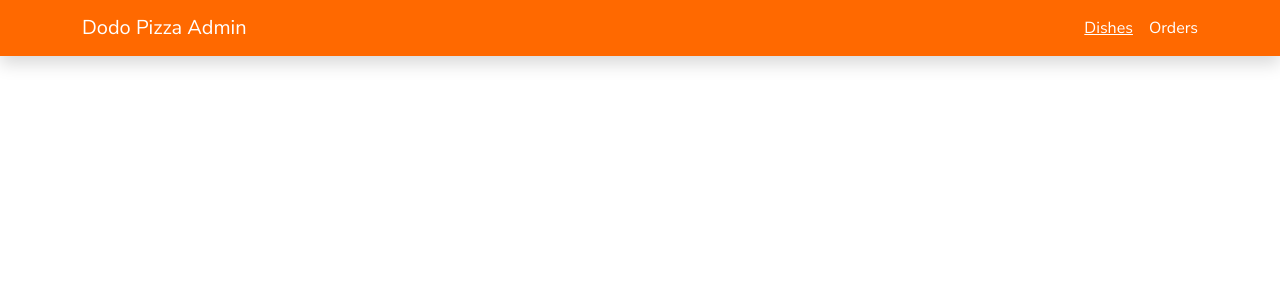
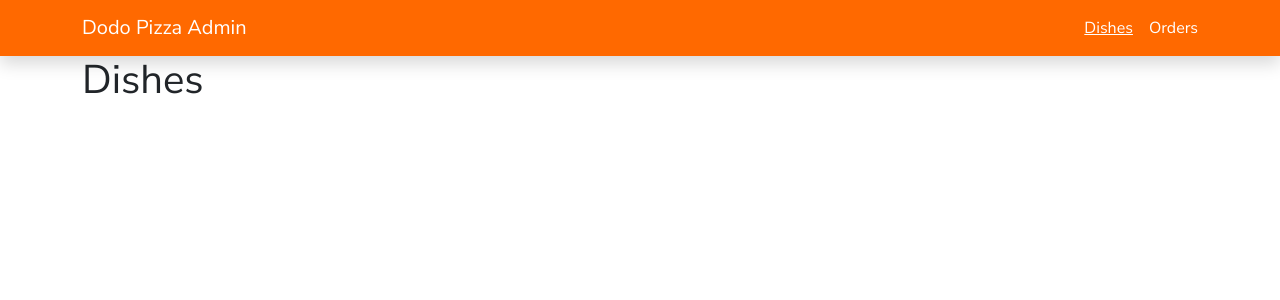
Before and after one commit to arnasir505/homework71, a React (Vite) app: page /admin/dishes in a window 1280 px wide. Shown: the top 300 px of the page. Built offline with nearby package versions, Linux system fonts and the light colour scheme.

Commit message:
Create Admin pages and Not Found page

```diff
--- a/src/App.tsx
+++ b/src/App.tsx
@@ -1,4 +1,8 @@
+import { Route, Routes } from 'react-router-dom';
 import Navbar from './components/Navbar/Navbar';
+import AdminDishes from './pages/AdminDishes/AdminDishes';
+import AdminOrders from './pages/AdminOrders/AdminOrders';
+import NotFound from './components/NotFound/NotFound';
 
 const App = () => {
   return (
@@ -6,6 +10,11 @@ const App = () => {
       <header>
         <Navbar />
       </header>
+      <Routes>
+        <Route path='/admin/dishes' element={<AdminDishes />} />
+        <Route path='/admin/orders' element={<AdminOrders />} />
+        <Route path='*' element={<NotFound />} />
+      </Routes>
     </>
   );
 };
--- a/src/components/Navbar/Navbar.tsx
+++ b/src/components/Navbar/Navbar.tsx
@@ -5,7 +5,7 @@ const Navbar: React.FC = () => {
   return (
     <nav className='navbar orange shadow'>
       <div className='container'>
-        <Link className='navbar-brand text-white' to='/admin'>
+        <Link className='navbar-brand text-white' to='/admin/dishes'>
           Dodo Pizza Admin
         </Link>
         <div className='d-flex gap-3 text-white'>
--- /dev/null
+++ b/src/components/NotFound/NotFound.tsx
@@ -0,0 +1,11 @@
+import React from 'react';
+
+const NotFound: React.FC = () => {
+  return (
+    <div className='container pt-5'>
+      <h1 className='text-center'>Not Found!</h1>
+    </div>
+  );
+};
+
+export default NotFound;
--- /dev/null
+++ b/src/pages/AdminDishes/AdminDishes.tsx
@@ -0,0 +1,11 @@
+import React from 'react';
+
+const AdminDishes: React.FC = () => {
+  return (
+    <div className='container'>
+      <h1>Dishes</h1>
+    </div>
+  );
+};
+
+export default AdminDishes;
--- /dev/null
+++ b/src/pages/AdminOrders/AdminOrders.tsx
@@ -0,0 +1,9 @@
+import React from 'react'
+
+const AdminOrders: React.FC = () => {
+  return (
+    <div className='container'>AdminOrders</div>
+  )
+}
+
+export default AdminOrders
```
